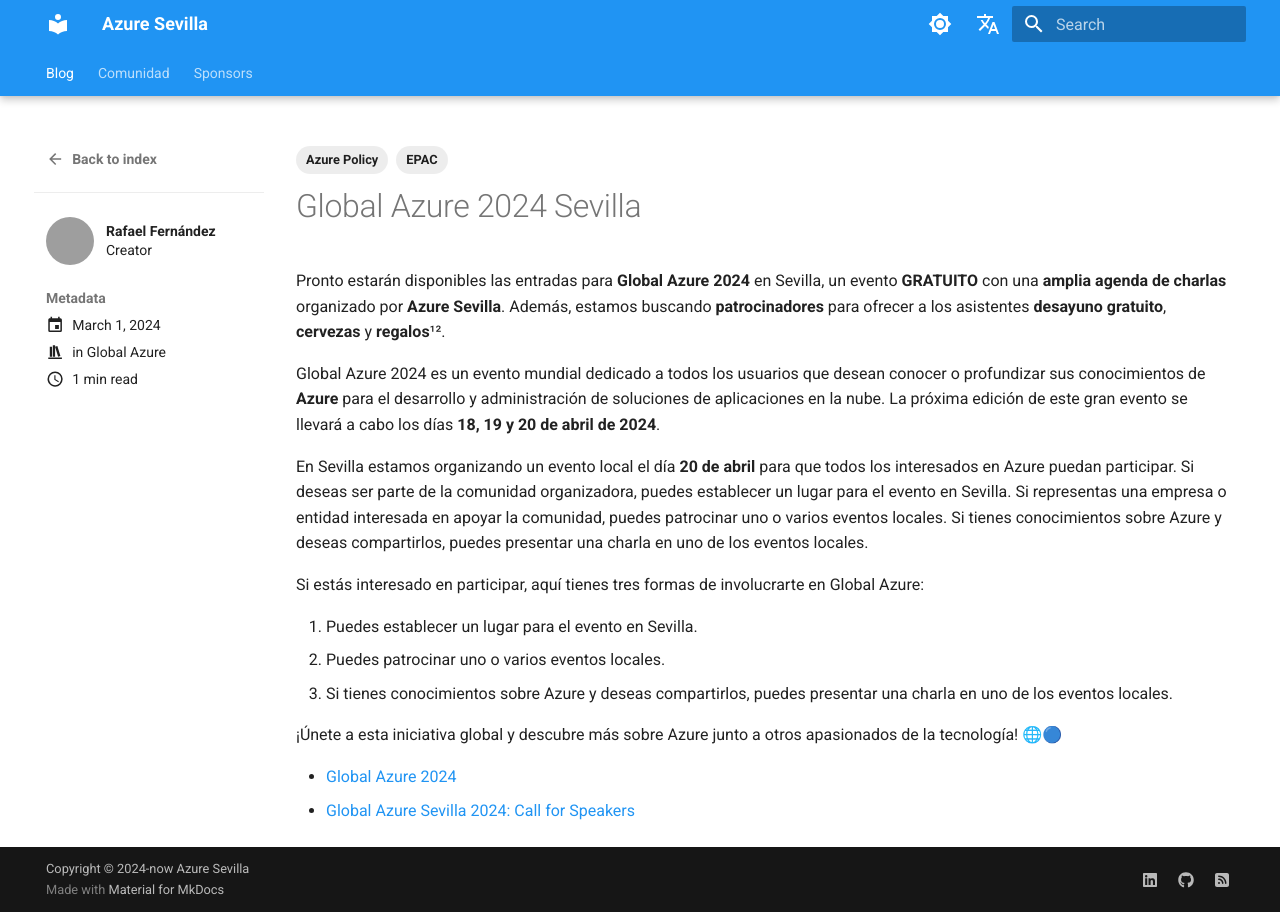
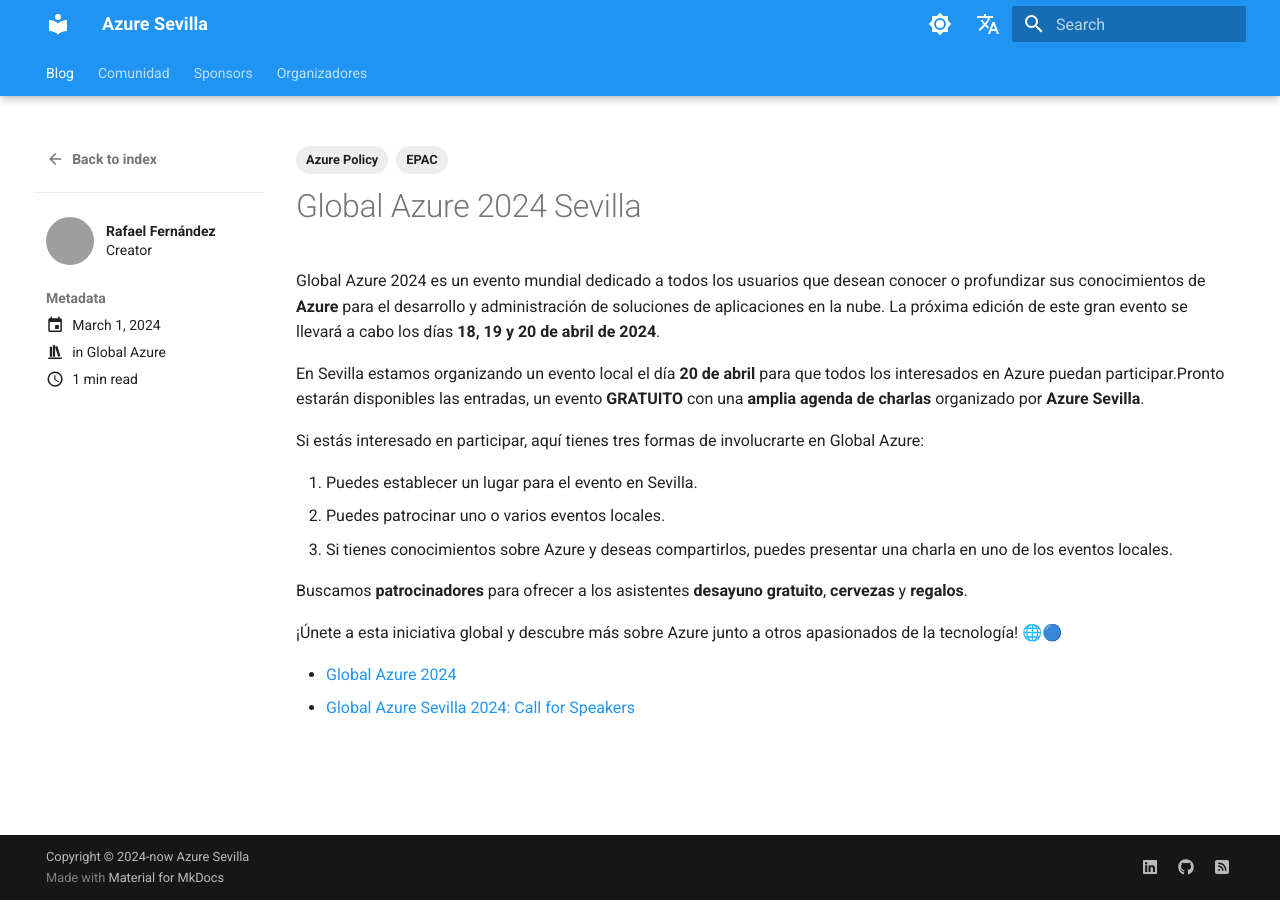
Before and after one commit to AzureSevilla/azuresevilla.github.io, an MkDocs documentation site: the page built from docs/blog/posts/2024/20240301_Global_Azure.md, in a window 1280 px wide. Built offline with MkDocs 1.6.1 and Material for MkDocs 9.7.7, drawn with Linux system fonts in a browser that asks for light colours; comment, search, counter and statistics services are not loaded; grey boxes are pictures that could not be loaded.

Commit message:
Update Global Azure event details

```diff
--- a/docs/blog/posts/2024/20240301_Global_Azure.md
+++ b/docs/blog/posts/2024/20240301_Global_Azure.md
@@ -12,12 +12,9 @@
 
 # Global Azure 2024 Sevilla
 
-Pronto estarán disponibles las entradas para **Global Azure 2024** en Sevilla, un evento **GRATUITO** con una **amplia agenda de charlas** organizado por **Azure Sevilla**. Además, estamos buscando **patrocinadores** para ofrecer a los asistentes **desayuno gratuito**, **cervezas** y **regalos**¹².
-
 Global Azure 2024 es un evento mundial dedicado a todos los usuarios que desean conocer o profundizar sus conocimientos de **Azure** para el desarrollo y administración de soluciones de aplicaciones en la nube. La próxima edición de este gran evento se llevará a cabo los días **18, 19 y 20 de abril de 2024**.
 
-En Sevilla estamos organizando un evento local el día **20 de abril** para que todos los interesados en Azure puedan participar. Si deseas ser parte de la comunidad organizadora, puedes establecer un lugar para el evento en Sevilla. Si representas una empresa o entidad interesada en apoyar la comunidad, puedes patrocinar uno o varios eventos locales. Si tienes conocimientos sobre Azure y deseas compartirlos, puedes presentar una charla en uno de los eventos locales.
-
+En Sevilla estamos organizando un evento local el día **20 de abril** para que todos los interesados en Azure puedan participar.Pronto estarán disponibles las entradas, un evento **GRATUITO** con una **amplia agenda de charlas** organizado por **Azure Sevilla**.
 
 Si estás interesado en participar, aquí tienes tres formas de involucrarte en Global Azure:
 
@@ -25,6 +22,8 @@
 2. Puedes patrocinar uno o varios eventos locales.
 3. Si tienes conocimientos sobre Azure y deseas compartirlos, puedes presentar una charla en uno de los eventos locales.
 
+ Buscamos **patrocinadores** para ofrecer a los asistentes **desayuno gratuito**, **cervezas** y **regalos**.
+
 ¡Únete a esta iniciativa global y descubre más sobre Azure junto a otros apasionados de la tecnología! 🌐🔵
 
 - [Global Azure 2024](https://globalazure.net/)
--- a/mkdocs.yml
+++ b/mkdocs.yml
@@ -138,6 +138,7 @@
     - blog/tags.md
   - Comunidad: index.md
   - Sponsors: sponsors.md
+  - Organizadores: organizers.md
 
 
 extra_javascript:
```
